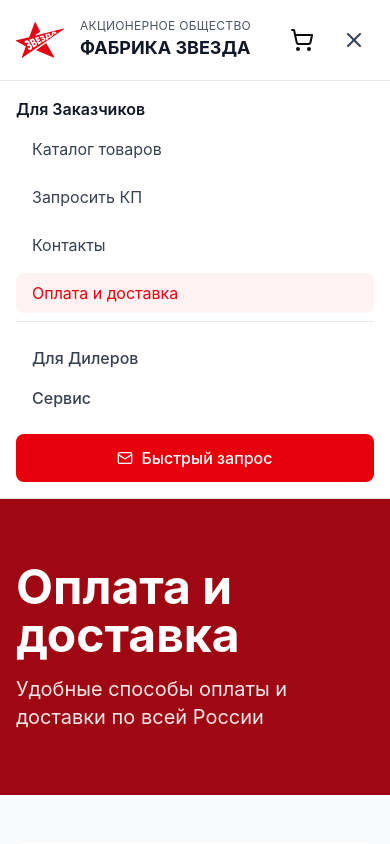
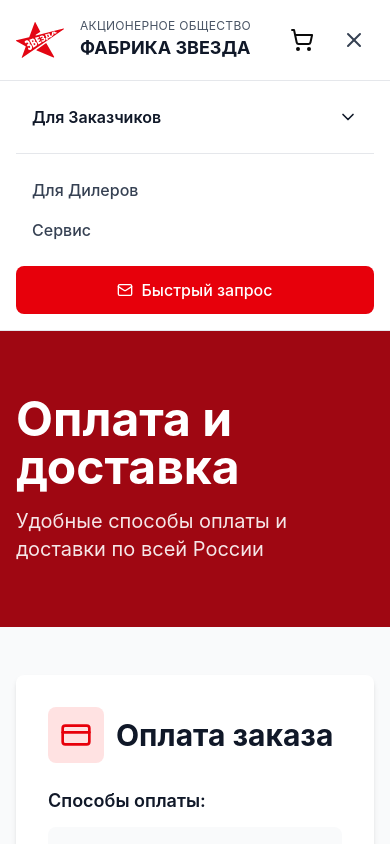
Before and after one commit to MatrixBiz/landing-page, a React (Vite) app: page /payment-delivery in a window 390 px wide. Both pictures are taken after a click on the button 354 px from the left and 40 px from the top of the page. Shown: the top 844 px of the page. Built offline with nearby package versions, Linux system fonts and the light colour scheme.

Commit message:
Phone numbers update

```diff
--- a/src/app/components/Footer.tsx
+++ b/src/app/components/Footer.tsx
@@ -95,10 +95,10 @@ export function Footer() {
                             </li>
                             <li>
                                 <a
-                                    href="tel:+78001234567"
+                                    href="tel:88001012258"
                                     className="hover:text-white transition-colors"
                                 >
-                                    +7 (937) 586-12-12
+                                    8 800-101-22-58
                                 </a>
                             </li>
                             <li>
--- a/src/app/components/Header.tsx
+++ b/src/app/components/Header.tsx
@@ -1,5 +1,5 @@
 import { Link, useLocation } from "react-router";
-import { ShoppingCart, Mail, Menu, X } from "lucide-react";
+import { ShoppingCart, Mail, Menu, X, ChevronDown } from "lucide-react";
 import { useCart } from "@/app/context/CartContext";
 import { useState } from "react";
 import Logo from "@/app/components/ui/logo.svg";
@@ -9,12 +9,18 @@ export function Header() {
     const { getTotalItems } = useCart();
     const totalItems = getTotalItems();
     const [mobileMenuOpen, setMobileMenuOpen] = useState(false);
+    const [mobileCustomersOpen, setMobileCustomersOpen] = useState(false);
 
     const isActive = (path: string) => location.pathname === path;
 
     const handleQuickRequest = () => {
         window.location.href =
             "mailto:info@zvezdafabrika.ru?subject=Быстрый запрос";
+    };
+
+    const closeMobileMenu = () => {
+        setMobileMenuOpen(false);
+        setMobileCustomersOpen(false);
     };
 
     return (
@@ -125,7 +131,15 @@ export function Header() {
                             )}
                         </Link>
                         <button
-                            onClick={() => setMobileMenuOpen(!mobileMenuOpen)}
+                            onClick={() =>
+                                setMobileMenuOpen((prev) => {
+                                    const next = !prev;
+                                    if (!next) {
+                                        setMobileCustomersOpen(false);
+                                    }
+                                    return next;
+                                })
+                            }
                             className="p-2 text-gray-700"
                         >
                             {mobileMenuOpen ? (
@@ -142,49 +156,61 @@ export function Header() {
             {mobileMenuOpen && (
                 <div className="lg:hidden bg-white border-t border-gray-200">
                     <nav className="max-w-7xl mx-auto px-4 py-4 space-y-2">
-                        <div className="font-semibold text-gray-900 mb-2">
+                        <button
+                            onClick={() =>
+                                setMobileCustomersOpen((prev) => !prev)
+                            }
+                            className="w-full flex items-center justify-between px-4 py-2 rounded-lg font-semibold text-gray-900 hover:bg-gray-50"
+                        >
                             Для Заказчиков
-                        </div>
+                            <ChevronDown
+                                className={`w-5 h-5 transition-transform ${mobileCustomersOpen ? "rotate-180" : ""}`}
+                            />
+                        </button>
+                        <div
+                            className={`space-y-1 pl-2 overflow-hidden transition-all duration-200 ${mobileCustomersOpen ? "max-h-64 opacity-100" : "max-h-0 opacity-0"}`}
+                        >
                             <Link
                                 to="/catalog"
-                            onClick={() => setMobileMenuOpen(false)}
+                                onClick={closeMobileMenu}
                                 className={`block px-4 py-2 rounded-lg ${isActive("/catalog") ? "bg-red-50 text-red-600" : "text-gray-700 hover:bg-gray-50"}`}
                             >
                                 Каталог товаров
                             </Link>
                             <Link
                                 to="/request-quote"
-                            onClick={() => setMobileMenuOpen(false)}
+                                onClick={closeMobileMenu}
                                 className={`block px-4 py-2 rounded-lg ${isActive("/request-quote") ? "bg-red-50 text-red-600" : "text-gray-700 hover:bg-gray-50"}`}
                             >
                                 Запросить КП
                             </Link>
                             <Link
                                 to="/contacts"
-                            onClick={() => setMobileMenuOpen(false)}
+                                onClick={closeMobileMenu}
                                 className={`block px-4 py-2 rounded-lg ${isActive("/contacts") ? "bg-red-50 text-red-600" : "text-gray-700 hover:bg-gray-50"}`}
                             >
                                 Контакты
                             </Link>
                             <Link
                                 to="/payment-delivery"
-                            onClick={() => setMobileMenuOpen(false)}
+                                onClick={closeMobileMenu}
                                 className={`block px-4 py-2 rounded-lg ${isActive("/payment-delivery") ? "bg-red-50 text-red-600" : "text-gray-700 hover:bg-gray-50"}`}
                             >
                                 Оплата и доставка
                             </Link>
+                        </div>
 
                         <div className="pt-4 border-t border-gray-200">
                             <Link
                                 to="/dealers"
-                                onClick={() => setMobileMenuOpen(false)}
+                                onClick={closeMobileMenu}
                                 className={`block px-4 py-2 rounded-lg font-medium ${isActive("/dealers") ? "bg-red-50 text-red-600" : "text-gray-700 hover:bg-gray-50"}`}
                             >
                                 Для Дилеров
                             </Link>
                             <Link
                                 to="/service"
-                                onClick={() => setMobileMenuOpen(false)}
+                                onClick={closeMobileMenu}
                                 className={`block px-4 py-2 rounded-lg font-medium ${isActive("/service") ? "bg-red-50 text-red-600" : "text-gray-700 hover:bg-gray-50"}`}
                             >
                                 Сервис
@@ -194,7 +220,7 @@ export function Header() {
                         <button
                             onClick={() => {
                                 handleQuickRequest();
-                                setMobileMenuOpen(false);
+                                closeMobileMenu();
                             }}
                             className="w-full mt-4 flex items-center justify-center gap-2 px-4 py-3 bg-red-600 text-white rounded-lg hover:bg-red-700 transition-colors"
                         >
--- a/src/app/pages/customers/ContactsPage.tsx
+++ b/src/app/pages/customers/ContactsPage.tsx
@@ -53,10 +53,10 @@ export function ContactsPage() {
                                         Горячая линия:
                                     </div>
                                     <a
-                                        href="tel:+78001234567"
+                                        href="tel:88001012258"
                                         className="text-red-600 text-lg"
                                     >
-                                        +7 (937) 586-12-12
+                                        8 800-101-22-58
                                     </a>
                                     <div className="text-sm text-gray-600">
                                         Многоканальный, бесплатно по РФ
--- a/src/app/pages/customers/PaymentDeliveryPage.tsx
+++ b/src/app/pages/customers/PaymentDeliveryPage.tsx
@@ -221,10 +221,10 @@ export function PaymentDeliveryPage() {
                             • Возможна предварительная консультация по вопросам
                             оплаты и доставки по телефону{" "}
                             <a
-                                href="tel:+78001234567"
+                                href="tel:88001012258"
                                 className="text-red-600 font-semibold"
                             >
-                                +7 (937) 586-12-12
+                                8 800-101-22-58
                             </a>{" "}
                             или e-mail{" "}
                             <a
--- a/src/app/pages/dealers/DealersPage.tsx
+++ b/src/app/pages/dealers/DealersPage.tsx
@@ -180,10 +180,10 @@ export function DealersPage() {
                 {/*            можете связаться с вашим менеджером через мессенджер*/}
                 {/*            или по телефону*/}
                 {/*            <a*/}
-                {/*                href="tel:+78001234567"*/}
+                {/*                href="tel:88001012258"*/}
                 {/*                className="text-red-600 ml-1"*/}
                 {/*            >*/}
-                {/*                +7 (937) 586-12-12*/}
+                {/*                8 800-101-22-58*/}
                 {/*            </a>*/}
                 {/*        </p>*/}
                 {/*    </div>*/}
--- a/src/app/pages/service/ServicePage.tsx
+++ b/src/app/pages/service/ServicePage.tsx
@@ -365,10 +365,10 @@ Email: ${formData.email}
                                         Телефон поддержки:
                                     </div>
                                     <a
-                                        href="tel:+78001234567"
+                                        href="tel:88001012258"
                                         className="text-red-600 font-semibold"
                                     >
-                                        +7 (937) 586-12-12
+                                        8 800-101-22-58
                                     </a>
                                 </div>
                                 <div>
```
Also changed, not shown: ToDo.txt (added). Lines whose indentation alone changed are shown as unchanged.
